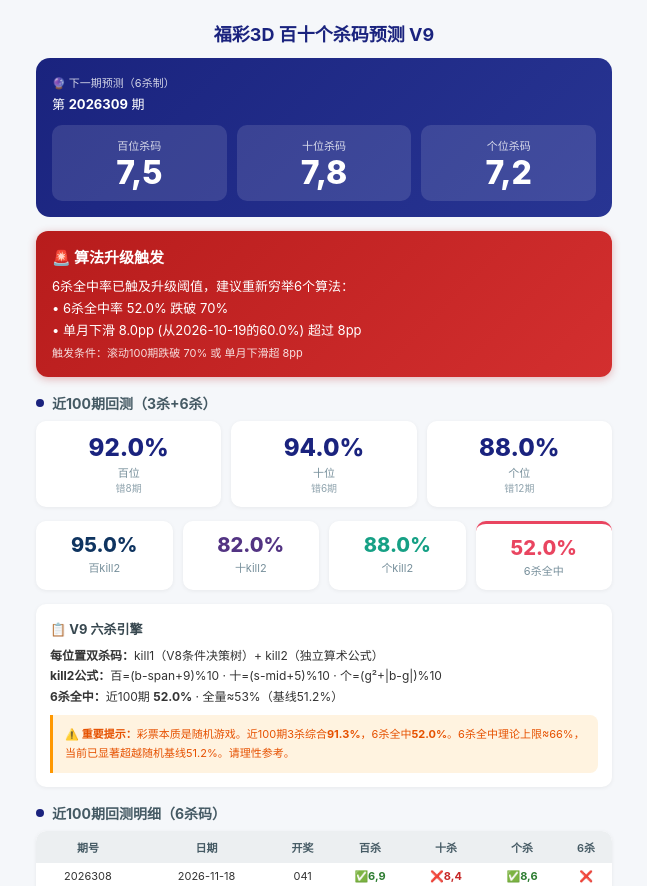
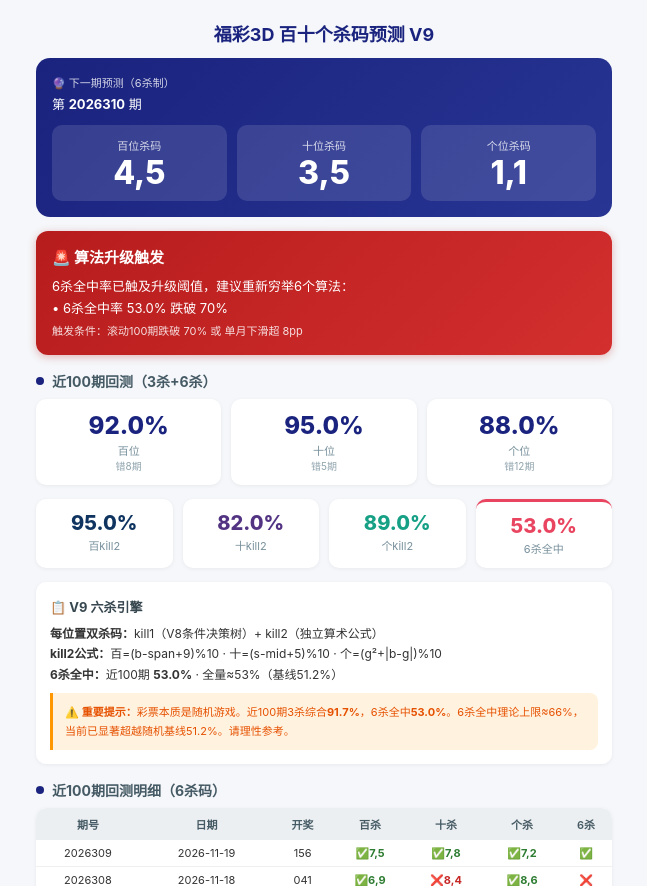
Before and after one commit to 212616130-creator/3d-bswkill-v93, a plain HTML site: page index.html in a window 1280 px wide. Shown: the top 886 px of the page, without its empty margins (316-963 px from the left). Drawn offline with Linux system fonts and the light colour scheme.

Commit message:
自动更新 2026-11-20 05:54

```diff
--- a/index.html
+++ b/index.html
@@ -47,37 +47,37 @@ td{padding:6px;text-align:center;border-bottom:1px solid #f0f0f0}
 
 <div class="pred">
 <div class="badge">🔮 下一期预测（6杀制）</div>
-<div class="issue">第 <strong>2026309</strong> 期</div>
+<div class="issue">第 <strong>2026310</strong> 期</div>
 <div class="poses">
-<div class="pos"><div class="pos-label">百位杀码</div><div class="pos-num">7,5</div></div>
-<div class="pos"><div class="pos-label">十位杀码</div><div class="pos-num">7,8</div></div>
-<div class="pos"><div class="pos-label">个位杀码</div><div class="pos-num">7,2</div></div>
+<div class="pos"><div class="pos-label">百位杀码</div><div class="pos-num">4,5</div></div>
+<div class="pos"><div class="pos-label">十位杀码</div><div class="pos-num">3,5</div></div>
+<div class="pos"><div class="pos-label">个位杀码</div><div class="pos-num">1,1</div></div>
 </div>
 </div>
 
-<div class="upgrade-alert"><div class="ua-title">🚨 算法升级触发</div>6杀全中率已触及升级阈值，建议重新穷举6个算法：<br>• 6杀全中率 52.0% 跌破 70%<br>• 单月下滑 8.0pp (从2026-10-19的60.0%) 超过 8pp<br><span style="font-size:11px;opacity:.85">触发条件：滚动100期跌破 70% 或 单月下滑超 8pp</span></div>
+<div class="upgrade-alert"><div class="ua-title">🚨 算法升级触发</div>6杀全中率已触及升级阈值，建议重新穷举6个算法：<br>• 6杀全中率 53.0% 跌破 70%<br><span style="font-size:11px;opacity:.85">触发条件：滚动100期跌破 70% 或 单月下滑超 8pp</span></div>
 
 <div class="section-title"><span class="dot"></span>近100期回测（3杀+6杀）</div>
 <div class="stats">
 <div class="stat"><div class="sv">92.0%</div><div class="sl">百位</div><div class="se">错8期</div></div>
-<div class="stat"><div class="sv">94.0%</div><div class="sl">十位</div><div class="se">错6期</div></div>
+<div class="stat"><div class="sv">95.0%</div><div class="sl">十位</div><div class="se">错5期</div></div>
 <div class="stat"><div class="sv">88.0%</div><div class="sl">个位</div><div class="se">错12期</div></div>
 </div>
 
 <div class="stats" style="grid-template-columns:repeat(4,1fr)">
 <div class="stat"><div class="sv" style="font-size:20px;color:#0f3460">95.0%</div><div class="sl">百kill2</div></div>
 <div class="stat"><div class="sv" style="font-size:20px;color:#533483">82.0%</div><div class="sl">十kill2</div></div>
-<div class="stat"><div class="sv" style="font-size:20px;color:#16a085">88.0%</div><div class="sl">个kill2</div></div>
-<div class="stat" style="border-top:3px solid #e94560"><div class="sv" style="font-size:20px;color:#e94560">52.0%</div><div class="sl">6杀全中</div></div>
+<div class="stat"><div class="sv" style="font-size:20px;color:#16a085">89.0%</div><div class="sl">个kill2</div></div>
+<div class="stat" style="border-top:3px solid #e94560"><div class="sv" style="font-size:20px;color:#e94560">53.0%</div><div class="sl">6杀全中</div></div>
 </div>
 
 <div class="info-card">
 <h3>📋 V9 六杀引擎</h3>
 <p><strong>每位置双杀码：</strong>kill1（V8条件决策树）+ kill2（独立算术公式）<br>
 <strong>kill2公式：</strong>百=(b-span+9)%10 · 十=(s-mid+5)%10 · 个=(g²+|b-g|)%10<br>
-<strong>6杀全中：</strong>近100期 <strong>52.0%</strong> · 全量≈53%（基线51.2%）</p>
+<strong>6杀全中：</strong>近100期 <strong>53.0%</strong> · 全量≈53%（基线51.2%）</p>
 <div class="warn">
-⚠️ <strong>重要提示：</strong>彩票本质是随机游戏。近100期3杀综合<strong>91.3%</strong>，6杀全中<strong>52.0%</strong>。6杀全中理论上限≈66%，当前已显著超越随机基线51.2%。请理性参考。
+⚠️ <strong>重要提示：</strong>彩票本质是随机游戏。近100期3杀综合<strong>91.7%</strong>，6杀全中<strong>53.0%</strong>。6杀全中理论上限≈66%，当前已显著超越随机基线51.2%。请理性参考。
 </div>
 </div>
 
@@ -86,6 +86,7 @@ td{padding:6px;text-align:center;border-bottom:1px solid #f0f0f0}
 <table>
 <thead><tr><th>期号</th><th>日期</th><th>开奖</th><th>百杀</th><th>十杀</th><th>个杀</th><th>6杀</th></tr></thead>
 <tbody>
+<tr><td>2026309</td><td>2026-11-19</td><td>156</td><td><span class="ok">✅7,5</span></td><td><span class="ok">✅7,8</span></td><td><span class="ok">✅7,2</span></td><td>✅</td></tr>
 <tr><td>2026308</td><td>2026-11-18</td><td>041</td><td><span class="ok">✅6,9</span></td><td><span class="bad">❌8,4</span></td><td><span class="ok">✅8,6</span></td><td>❌</td></tr>
 <tr><td>2026307</td><td>2026-11-17</td><td>601</td><td><span class="ok">✅0,1</span></td><td><span class="ok">✅7,5</span></td><td><span class="ok">✅0,6</span></td><td>✅</td></tr>
 <tr><td>2026306</td><td>2026-11-16</td><td>432</td><td><span class="ok">✅3,9</span></td><td><span class="ok">✅2,5</span></td><td><span class="bad">❌3,2</span></td><td>❌</td></tr>
@@ -185,7 +186,6 @@ td{padding:6px;text-align:center;border-bottom:1px solid #f0f0f0}
 <tr><td>2026206</td><td>2026-08-04</td><td>942</td><td><span class="ok">✅1,0</span></td><td><span class="ok">✅9,2</span></td><td><span class="ok">✅4,0</span></td><td>✅</td></tr>
 <tr><td>2026205</td><td>2026-08-03</td><td>814</td><td><span class="ok">✅5,6</span></td><td><span class="ok">✅3,4</span></td><td><span class="ok">✅5,5</span></td><td>✅</td></tr>
 <tr><td>2026204</td><td>2026-08-02</td><td>978</td><td><span class="ok">✅4,1</span></td><td><span class="ok">✅9,4</span></td><td><span class="ok">✅9,6</span></td><td>✅</td></tr>
-<tr><td>2026203</td><td>2026-08-01</td><td>435</td><td><span class="ok">✅3,7</span></td><td><span class="bad">❌3,5</span></td><td><span class="bad">❌6,5</span></td><td>❌</td></tr>
 
 </tbody>
 </table>
@@ -193,7 +193,7 @@ td{padding:6px;text-align:center;border-bottom:1px solid #f0f0f0}
 
 <div class="disclaimer">
 数据来源：福彩3D历史开奖数据 | 算法严格不含未来信息 | 仅供研究参考<br>
-数据截止 2026-11-18 · 共8810期
+数据截止 2026-11-19 · 共8811期
 </div>
 </body>
 </html>
--- a/kill6_history.json
+++ b/kill6_history.json
@@ -473,5 +473,10 @@
   "issue": "2026308",
   "date": "2026-11-18",
   "pct": 52.0
+ },
+ {
+  "issue": "2026309",
+  "date": "2026-11-19",
+  "pct": 53.0
  }
 ]
```
Also changed, not shown: fc3d-history.csv.
